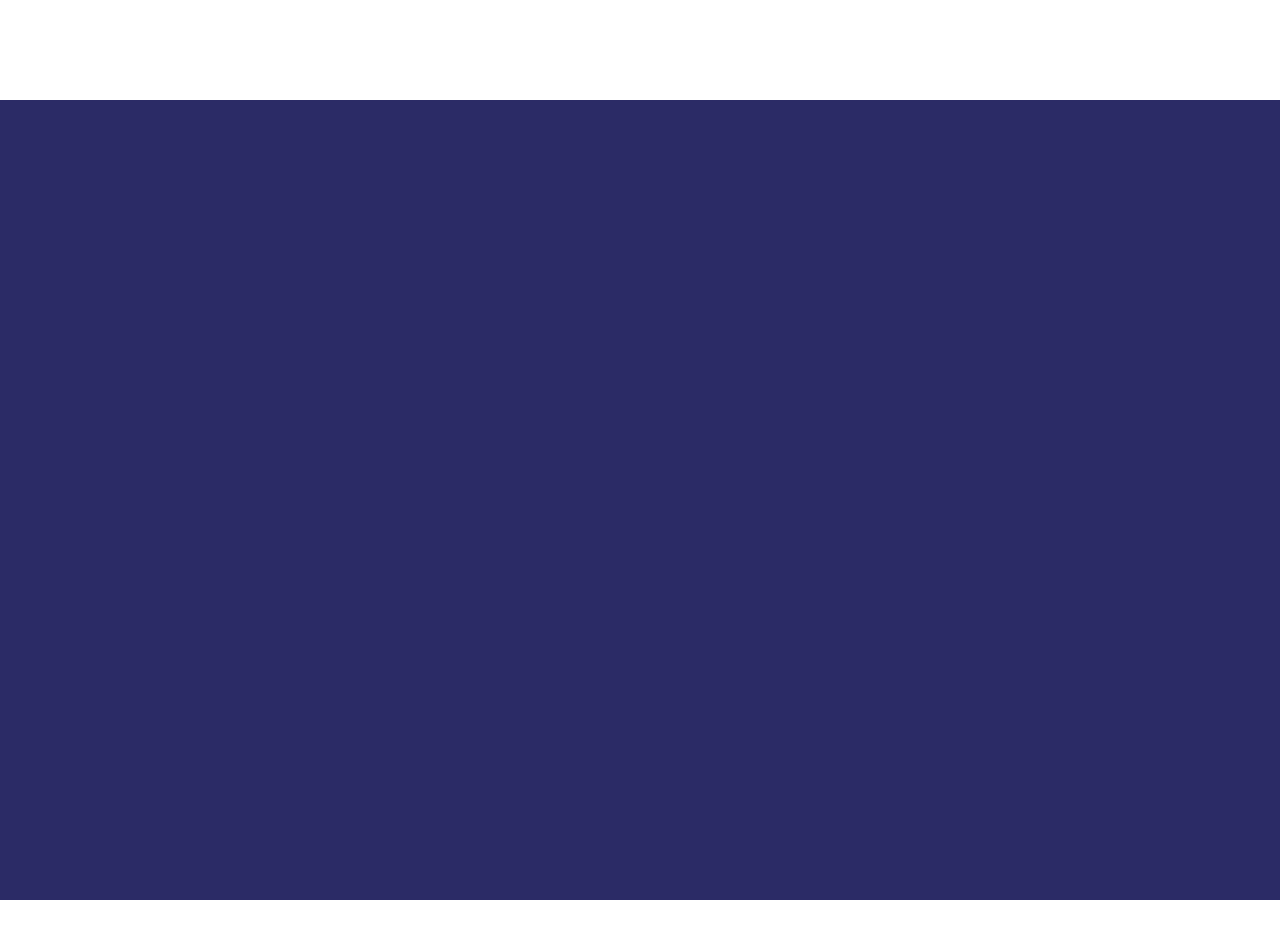
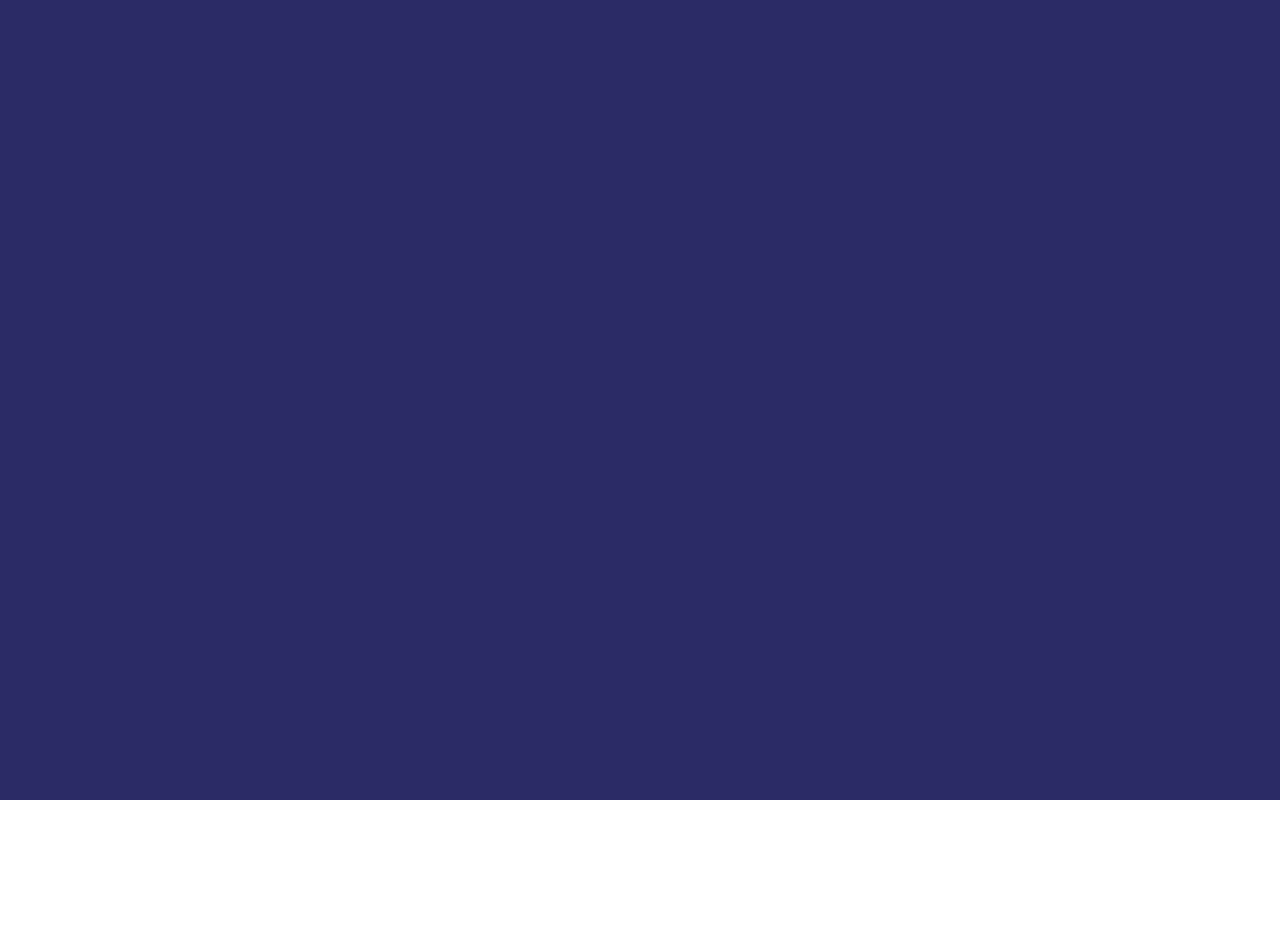
Before and after one commit to r10k5/rution, a Vue app: page / in a window 1280 px wide. Shown: the top 938 px of the page. After the commit the page ends 800 px from the top, so only its background shows below. Built offline with nearby package versions, Linux system fonts and the light colour scheme.

Commit message:
вернули обратно отсуп в main.css

```diff
--- a/src/styles/main.css
+++ b/src/styles/main.css
@@ -1,3 +1,3 @@
 body {
-  margin: 100px 0px;
+  margin: 0px 0px;
 }
```
